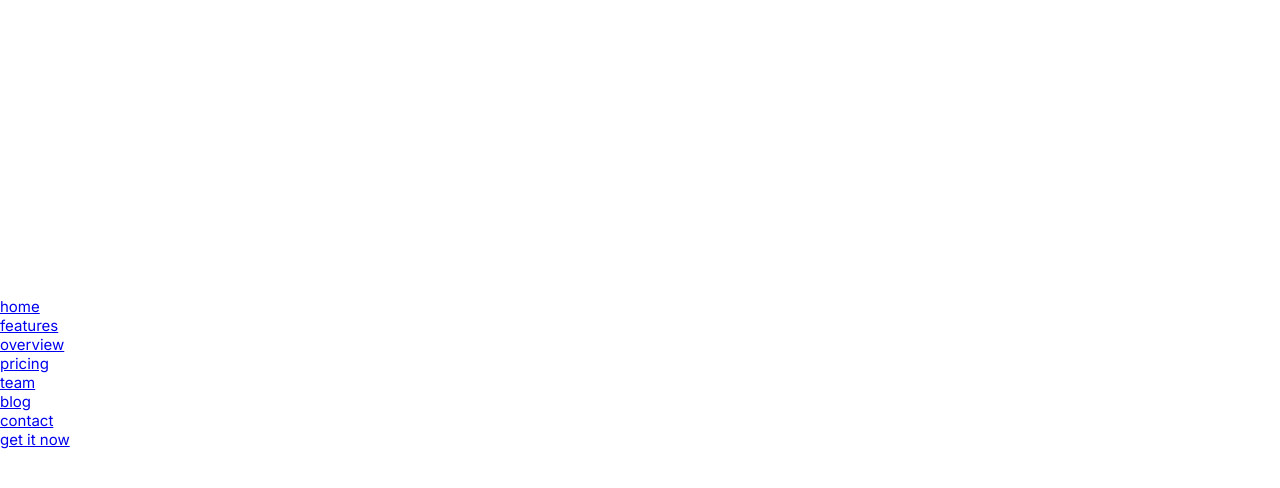
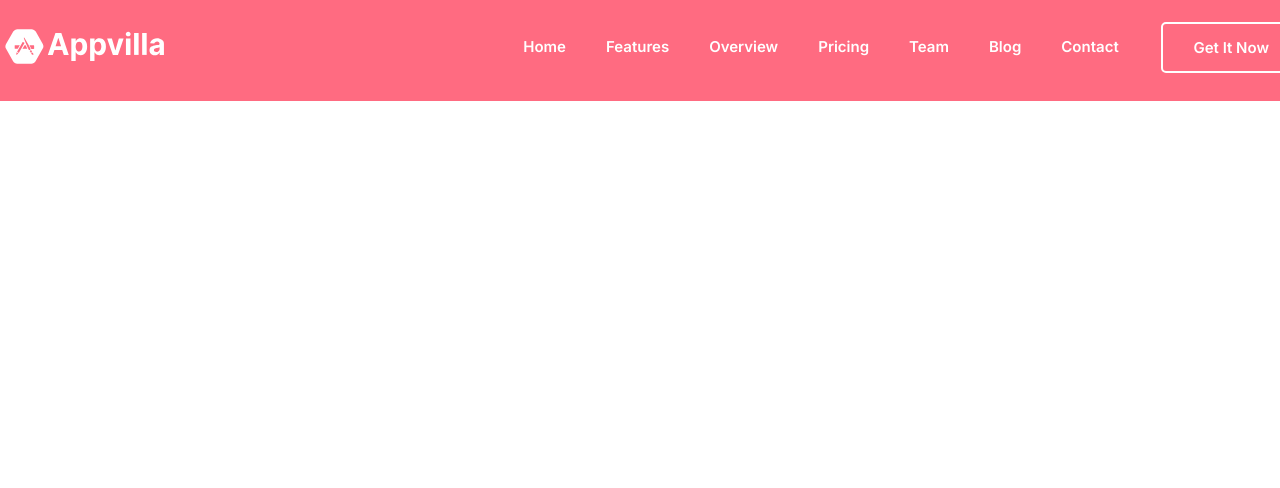
Before and after one commit to mohamedbenhamza1/Appvilla, a plain HTML site: page index.html in a window 1280 px wide. Drawn offline with Linux system fonts and the light colour scheme.

Commit message:
styling menu navbar

```diff
--- a/css/style.css
+++ b/css/style.css
@@ -25,4 +25,79 @@ body{
  font-style:normal;
  color: var(--gray);
  overflow-x:hidden;font-size:15px}
+a{color: var(--white);
+    text-decoration: none;
+}
  p{font-size:15px;line-height:24px}
+
+/* header */
+header{
+    background-color: var(--pink);
+    position: fixed;
+    top: 0;
+    left: 0;
+    right: 0;
+    color: var(--white);
+}
+.logo img{
+    margin-left: 4px;
+width: 160px;
+max-width: 100%;
+}
+
+.container{
+    width: 1320px;
+    margin: auto;
+}
+
+header .container{
+    display: flex;
+    justify-content: space-between;
+
+}
+
+header section{
+    margin: 28px 1px;
+}
+
+ header section nav{
+width: 25%;
+}
+nav .nav-links{
+    margin-top: 9px;
+    display: flex;
+    justify-content: space-around;
+    list-style: none;
+    margin-left: 5px;
+
+}
+.nav-link{
+
+  text-transform: capitalize;
+  font-weight: 600;
+  margin: 0 20px;
+
+}
+.btn-nav a {
+    display: block;
+    border: 2px solid var(--white);
+    padding:14px 30px;
+    text-transform: capitalize;
+    border-radius: 5px;
+    font-weight: 600;
+    margin-right: 20px;
+    margin-top: -6.5px;
+    transition: 0.3s;
+    overflow: hidden;
+    font-size: 15px;
+
+}
+
+
+.btn-nav a:hover{
+    background-color: var(--white);
+    color: var(--pink);
+}
+
+
+/* end header */
--- a/index.html
+++ b/index.html
@@ -12,23 +12,25 @@
     <header>
         <section>
             <div class="container">
-              <div class="logo"><img src="res/white-logo.svg" alt=""></div>
+              <div class="logo"> <a href="index.html"><img src="res/white-logo.svg" alt=""></a></div>
               <nav>
-                 <ul>
-                    <li><a href="#">home</a></li>
-                    <li><a href="#">features</a></li>
-                    <li><a href="#">overview</a></li>
-                    <li><a href="#">pricing</a></li>
-                    <li><a href="#">team</a></li>
-                    <li><a href="#">blog</a></li>
-                    <li><a href="#">contact</a></li>
+                 <ul class="nav-links">
+                    <li class="nav-link active"><a href="#">home</a></li>
+                    <li class="nav-link "><a href="#">features</a></li>
+                    <li class="nav-link "><a href="#">overview</a></li>
+                    <li class="nav-link "><a href="#">pricing</a></li>
+                    <li class="nav-link "><a href="#">team</a></li>
+                    <li class="nav-link "><a href="#">blog</a></li>
+                    <li class="nav-link "><a href="#">contact</a></li>
                 </ul>
               </nav>
-              <a href="#">get it now</a>
-
+              <div class="btn-nav">
+                <a href="#">get it now</a>
+              </div>
             </div>
         </section>
     </header>
+
 
     <!-- end of header -->
     <script src="js/main.js"></script>
```
